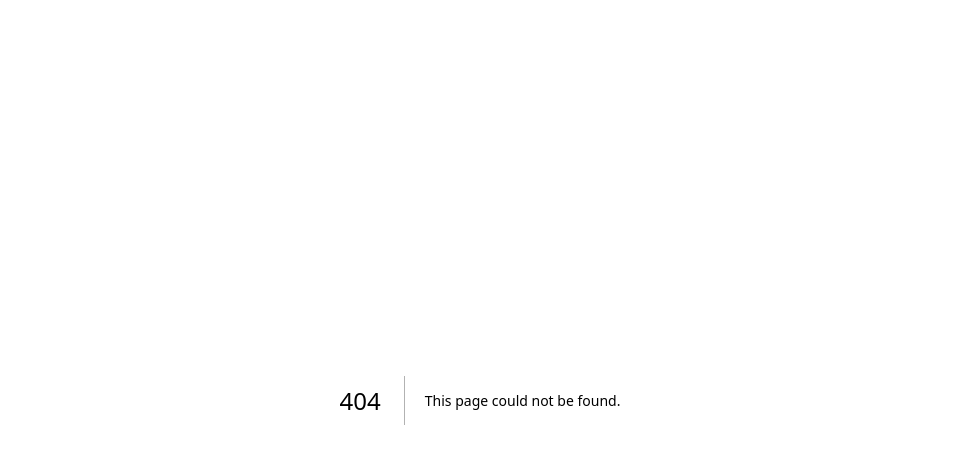
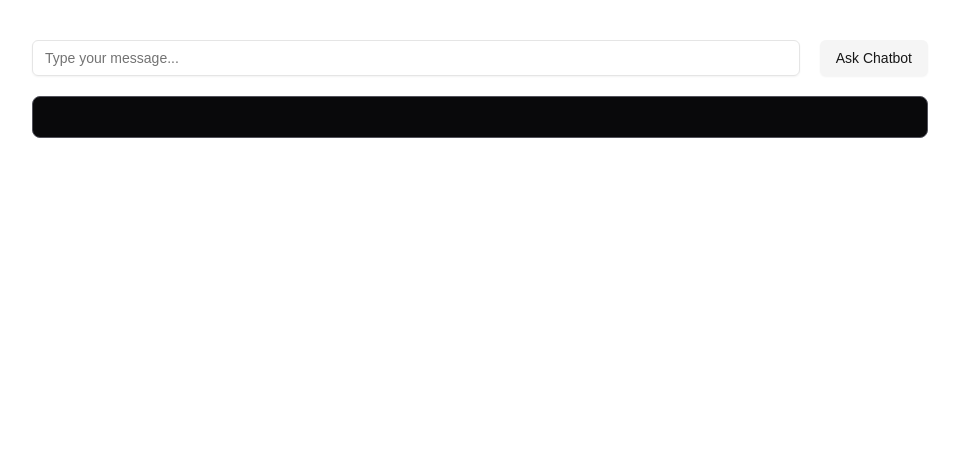
Before and after one commit to Divyakamal-004/smartx, a Next.js app: page /student/chatbot in a window 1280 px wide. Before the commit this address had no page. Shown: the top 464 px of the page, without its empty margins (160-1119 px from the left). Built offline with nearby package versions, Linux system fonts and the light colour scheme.

Commit message:
Chatbot intergration done

```diff
--- a/package.json
+++ b/package.json
@@ -9,17 +9,21 @@
     "lint": "next lint"
   },
   "dependencies": {
+    "@google/generative-ai": "^0.17.1",
     "@hookform/resolvers": "^3.9.0",
+    "@nanostores/react": "github:ai/react",
     "@prisma/client": "^5.19.1",
     "@radix-ui/react-icons": "^1.3.0",
     "@radix-ui/react-label": "^2.1.0",
     "@radix-ui/react-slot": "^1.1.0",
     "@vercel/postgres": "^0.10.0",
     "axios": "^1.7.7",
+    "chalk": "^5.3.0",
     "class-variance-authority": "^0.7.0",
     "clsx": "^2.1.1",
     "lucide-react": "^0.438.0",
     "next": "14.2.8",
+    "prompt-sync": "^4.2.0",
     "qrcode.react": "^4.0.1",
     "react": "^18",
     "react-dom": "^18",
@@ -31,6 +35,7 @@
   },
   "devDependencies": {
     "@types/node": "^20",
+    "@types/prompt-sync": "^4.2.3",
     "@types/react": "^18",
     "@types/react-dom": "^18",
     "eslint": "^8",
--- a/src/app/api/fetch-code/route.ts
+++ /dev/null
@@ -1,26 +0,0 @@
-import { PrismaClient } from '@prisma/client';
-import { NextApiRequest, NextApiResponse } from 'next';
-
-const prisma = new PrismaClient();
-
-export default async function saveAttendance(req: NextApiRequest, res: NextApiResponse) {
-  if (req.method === 'POST') {
-    const { code, expiryTime } = req.body;
-
-    try {
-      const attendance = await prisma.dayAttendance.create({
-        data: {
-          date: new Date(),
-          code,
-          expiryTime,
-        },
-      });
-
-      res.status(200).json({ attendance });
-    } catch (error) {
-      res.status(500).json({ error: "Failed to save attendance" });
-    }
-  } else {
-    res.status(405).json({ error: "Method not allowed" });
-  }
-}
--- /dev/null
+++ b/src/app/api/gemini/route.ts
@@ -0,0 +1,29 @@
+import { NextRequest, NextResponse } from 'next/server';
+import { GoogleGenerativeAI } from '@google/generative-ai';
+
+// The POST handler
+export async function POST(req: NextRequest) {
+  try {
+    // Parse the incoming request body for the prompt message
+    const { message } = await req.json();
+
+    // Initialize the Google Generative AI with your API key
+    const genAI = new GoogleGenerativeAI(process.env.GEMINI_API_KEY || "");
+
+    // Fetch the generative model
+    const model = genAI.getGenerativeModel({ model: "gemini-1.5-flash" });
+
+    // Generate content based on the user's message
+    const result = await model.generateContent(message);
+
+    // Extract the AI's response text
+    const reply = result.response.text();
+
+    // Return the reply to the frontend
+    return NextResponse.json({ reply }, { status: 200 });
+
+  } catch (error) {
+    console.error("Error calling chatbot:", error);
+    return NextResponse.json({ error: "Failed to communicate with chatbot" }, { status: 500 });
+  }
+}
--- /dev/null
+++ b/src/app/student/chatbot/page.tsx
@@ -0,0 +1,77 @@
+"use client";
+
+import { useState } from "react";
+import axios from "axios";
+import { Button } from "@/components/ui/button";
+import { Input } from "@/components/ui/input";
+
+interface Conversation {
+  prompt: string;
+  reply: string;
+}
+
+function GeminiChat() {
+  const [message, setMessage] = useState("");
+  const [conversation, setConversation] = useState<Conversation[]>([]);
+  const [error, setError] = useState("");
+
+  const handleSubmit = async (e: React.FormEvent) => {
+    e.preventDefault();
+
+    if (!message.trim()) return; // prevent empty submissions
+
+    try {
+      const response = await axios.post("/api/gemini", { message });
+      const reply = response.data.reply || "No response from Gemini";
+
+      // Add the new prompt and reply to the conversation log
+      setConversation([...conversation, { prompt: message, reply }]);
+      setMessage(""); // Clear the input
+      setError(""); // Reset any previous errors
+    } catch (err) {
+      setError("Failed to communicate with the chatbot.");
+    }
+  };
+
+  return (
+    <div className="gemini-chat h-full w-full flex flex-col-reverse gap-5 items-center">
+      <div className="flex flex-col gap-5 items-center  w-[70vw] max-h-[80vh] overflow-auto p-5 border border-zinc-600 rounded-lg bg-zinc-950">
+        {conversation.map((entry, index) => (
+          <div key={index} className="w-full mb-4">
+            {/* User's prompt */}
+            <div className="flex justify-end mb-2">
+              <div className="bg-zinc-700 text-white p-3 rounded-lg max-w-[80%]">
+                {entry.prompt}
+              </div>
+            </div>
+            {/* AI's reply */}
+            <div className="flex justify-start">
+              <div className="bg-gray-700 text-zinc-100 p-3 rounded-lg max-w-[80%]">
+                {entry.reply}
+              </div>
+            </div>
+          </div>
+        ))}
+        {error && <p className="text-red-600 mt-4">{error}</p>}
+      </div>
+
+      {/* Input field for user to type message */}
+      <form
+        onSubmit={handleSubmit}
+        className="flex gap-5 justify-center items-end mt-10 w-[70vw]"
+      >
+        <Input
+          placeholder="Type your message..."
+          value={message}
+          onChange={(e) => setMessage(e.target.value)}
+          className="w-full"
+        />
+        <Button type="submit" variant="secondary">
+          Ask Chatbot
+        </Button>
+      </form>
+    </div>
+  );
+}
+
+export default GeminiChat;
--- a/src/app/student/login/page.tsx
+++ b/src/app/student/login/page.tsx
@@ -10,7 +10,7 @@ function Teacher() {
       </div>
       <div className="flex flex-col gap-5 justify-center items-center m-center h-[70vh] ">
         <Button variant={"outline"}><Link href={"/student/attendance"}>Attendance</Link></Button>
-        <Button variant={"outline"}>Routine</Button>
+        <Button variant={"outline"}><Link href={"/student/chatbot"}>Chatbot</Link></Button>
         <Button variant={"outline"}>Notes Share</Button>
       </div>
     </div>
--- /dev/null
+++ b/src/components/ui/input.tsx
@@ -0,0 +1,25 @@
+import * as React from "react"
+
+import { cn } from "@/lib/utils"
+
+export interface InputProps
+  extends React.InputHTMLAttributes<HTMLInputElement> {}
+
+const Input = React.forwardRef<HTMLInputElement, InputProps>(
+  ({ className, type, ...props }, ref) => {
+    return (
+      <input
+        type={type}
+        className={cn(
+          "flex h-9 w-full rounded-md border border-input bg-transparent px-3 py-1 text-sm shadow-sm transition-colors file:border-0 file:bg-transparent file:text-sm file:font-medium placeholder:text-muted-foreground focus-visible:outline-none focus-visible:ring-1 focus-visible:ring-ring disabled:cursor-not-allowed disabled:opacity-50",
+          className
+        )}
+        ref={ref}
+        {...props}
+      />
+    )
+  }
+)
+Input.displayName = "Input"
+
+export { Input }
```
Also changed, not shown: 1 other file (tests, documents, lock files or other folders).
